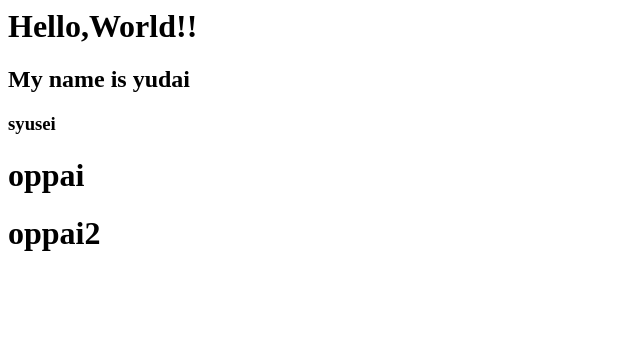
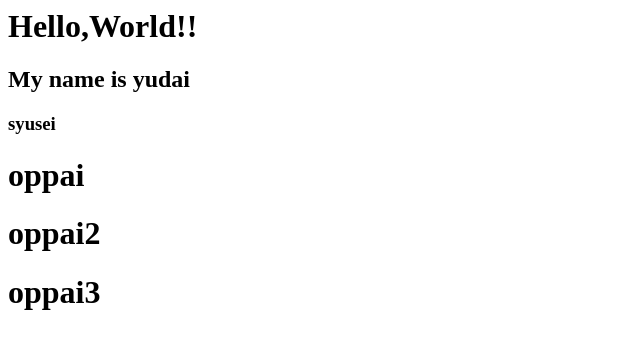
Before and after one commit to yudaishimanaka/deploy, a plain HTML site: page web_test3/index.html in a window 1280 px wide. Shown: the whole page, without its empty margins (0-640 px from the left). Drawn offline with Linux system fonts and the light colour scheme.

Commit message:
add web_test3/index.html oppai3

```diff
--- a/web_test3/index.html
+++ b/web_test3/index.html
@@ -5,5 +5,6 @@
 <h3>syusei</h3>
 <h1>oppai</h1>
 <h1>oppai2</h1>
+<h1>oppai3</h1>
 </body>
 </html>
```
